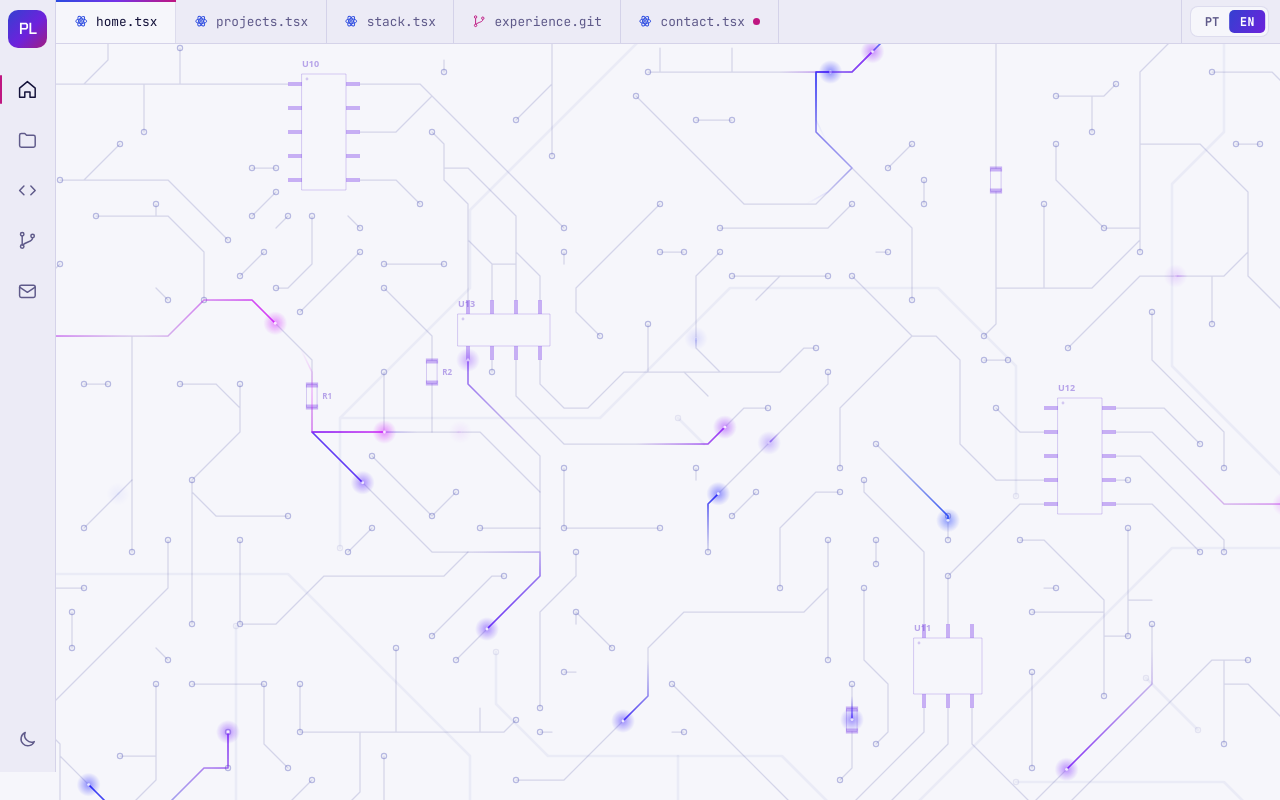
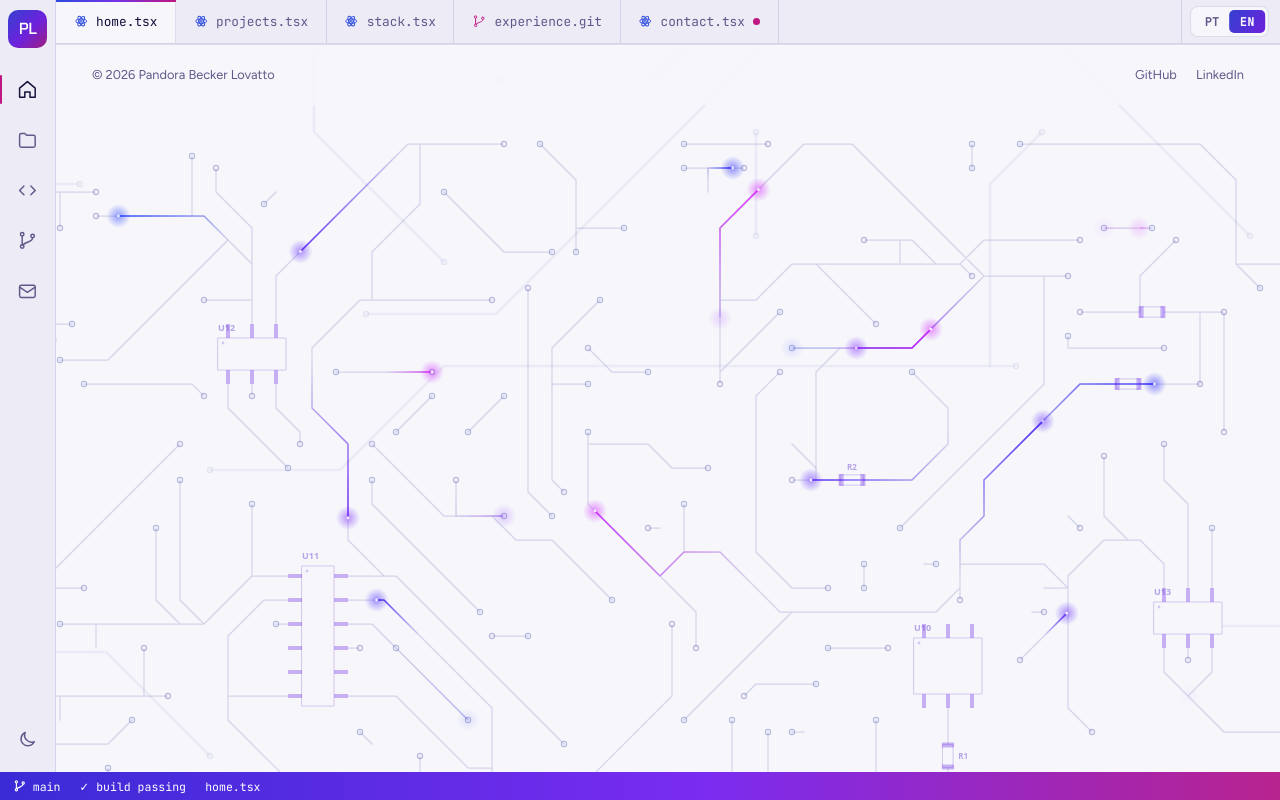
Before and after one commit to Plovatto/Portfolio, a React (Vite) app: page / in a window 1280 px wide. Built offline with nearby package versions, Linux system fonts and the light colour scheme.

Commit message:
:sparkles: feat: add status bar and footer

```diff
--- a/src/App.tsx
+++ b/src/App.tsx
@@ -1,10 +1,14 @@
+import { useTranslation } from 'react-i18next'
 import { CircuitBackground } from './components/CircuitBackground/CircuitBackground'
 import { ActivityBar } from './components/layout/ActivityBar'
 import { EditorTabs } from './components/layout/EditorTabs'
+import { SiteFooter } from './components/layout/SiteFooter'
+import { StatusBar } from './components/layout/StatusBar'
 import { useActiveSection } from './hooks/useActiveSection'
 import './components/layout/layout.css'
 
 function App() {
+  const { t } = useTranslation()
   const active = useActiveSection()
 
   return (
@@ -12,7 +16,10 @@ function App() {
       <CircuitBackground />
       <ActivityBar active={active} />
       <EditorTabs active={active} messageSent={false} />
-      <main id="main" tabIndex={-1} />
+      <StatusBar active={active} build={t('statusBar.build')} />
+      <main id="main" tabIndex={-1}>
+        <SiteFooter />
+      </main>
     </>
   )
 }
--- /dev/null
+++ b/src/components/layout/SiteFooter.tsx
@@ -0,0 +1,20 @@
+import { useTranslation } from 'react-i18next'
+import { PROFILE } from '../../constants/profile'
+import { useReveal } from '../../hooks/useReveal'
+
+export function SiteFooter() {
+  const { t } = useTranslation()
+  const ref = useReveal<HTMLElement>()
+
+  return (
+    <footer ref={ref} className="site-footer rv-fade" data-quiet>
+      <div className="wrap">
+        <span>{t('footer.copyright', { year: new Date().getFullYear() })}</span>
+        <nav>
+          <a href={PROFILE.github}>GitHub</a>
+          {PROFILE.linkedin ? <a href={PROFILE.linkedin}>LinkedIn</a> : null}
+        </nav>
+      </div>
+    </footer>
+  )
+}
--- /dev/null
+++ b/src/components/layout/StatusBar.tsx
@@ -0,0 +1,23 @@
+import { useTranslation } from 'react-i18next'
+import type { SectionId } from '../../constants/navigation'
+import { Icon } from '../ui/Icon'
+
+interface StatusBarProps {
+  active: SectionId
+  build: string
+}
+
+export function StatusBar({ active, build }: StatusBarProps) {
+  const { t } = useTranslation()
+
+  return (
+    <footer className="status-bar" aria-label={t('statusBar.label')}>
+      <span>
+        <Icon name="branch" />
+        main
+      </span>
+      <span className="hide-sm">{build}</span>
+      <span className="hide-sm">{t(`nav.files.${active}`)}</span>
+    </footer>
+  )
+}
--- a/src/components/layout/layout.css
+++ b/src/components/layout/layout.css
@@ -205,6 +205,37 @@
   transform: scale(0.4);
 }
 
+.status-bar {
+  position: fixed;
+  right: 0;
+  bottom: 0;
+  left: 0;
+  z-index: 60;
+  display: flex;
+  align-items: center;
+  gap: 1.2rem;
+  height: var(--sbar);
+  padding: 0 0.8rem;
+  background: linear-gradient(90deg, #3a2bd6, #7a2cf0 55%, #b8238f);
+  color: #fff;
+  font: 500 0.72rem var(--f-mono);
+}
+
+.status-bar span {
+  display: flex;
+  align-items: center;
+  gap: 0.4rem;
+  white-space: nowrap;
+}
+
+.status-bar svg {
+  width: 0.85rem;
+  height: 0.85rem;
+  fill: none;
+  stroke: #fff;
+  stroke-width: 2;
+}
+
 .theme-icons {
   position: relative;
   display: grid;
@@ -302,6 +333,36 @@
   }
 }
 
+.site-footer {
+  border-top: 1px solid var(--border);
+  background: color-mix(in oklab, var(--bg) 92%, transparent);
+  color: var(--faint);
+  font-size: 0.8rem;
+}
+
+.site-footer .wrap {
+  display: flex;
+  flex-wrap: wrap;
+  align-items: center;
+  justify-content: space-between;
+  gap: 1rem;
+  padding-block: 1.4rem;
+}
+
+.site-footer nav {
+  display: flex;
+  gap: 1.2rem;
+}
+
+.site-footer a {
+  text-decoration: none;
+  transition: color 0.15s ease;
+}
+
+.site-footer a:hover {
+  color: var(--text);
+}
+
 @media (max-width: 900px) {
   .activity-bar {
     top: auto;
@@ -350,6 +411,15 @@
   .editor-tab {
     padding: 0 0.9rem;
   }
+
+  .status-bar {
+    height: calc(var(--sbar) + var(--safe-bottom));
+    padding-bottom: var(--safe-bottom);
+  }
+
+  .status-bar .hide-sm {
+    display: none;
+  }
 }
 
 @media (pointer: coarse) and (max-width: 900px) {
--- a/src/locales/en/translation.json
+++ b/src/locales/en/translation.json
@@ -22,5 +22,12 @@
     "themeToLight": "Switch to light theme",
     "themeToDark": "Switch to dark theme",
     "language": "Language"
+  },
+  "statusBar": {
+    "label": "Status bar",
+    "build": "✓ build passing"
+  },
+  "footer": {
+    "copyright": "© {{year}} Pandora Becker Lovatto"
   }
 }
--- a/src/locales/pt/translation.json
+++ b/src/locales/pt/translation.json
@@ -22,5 +22,12 @@
     "themeToLight": "Mudar para o tema claro",
     "themeToDark": "Mudar para o tema escuro",
     "language": "Idioma"
+  },
+  "statusBar": {
+    "label": "Barra de status",
+    "build": "✓ build passando"
+  },
+  "footer": {
+    "copyright": "© {{year}} Pandora Becker Lovatto"
   }
 }
```
